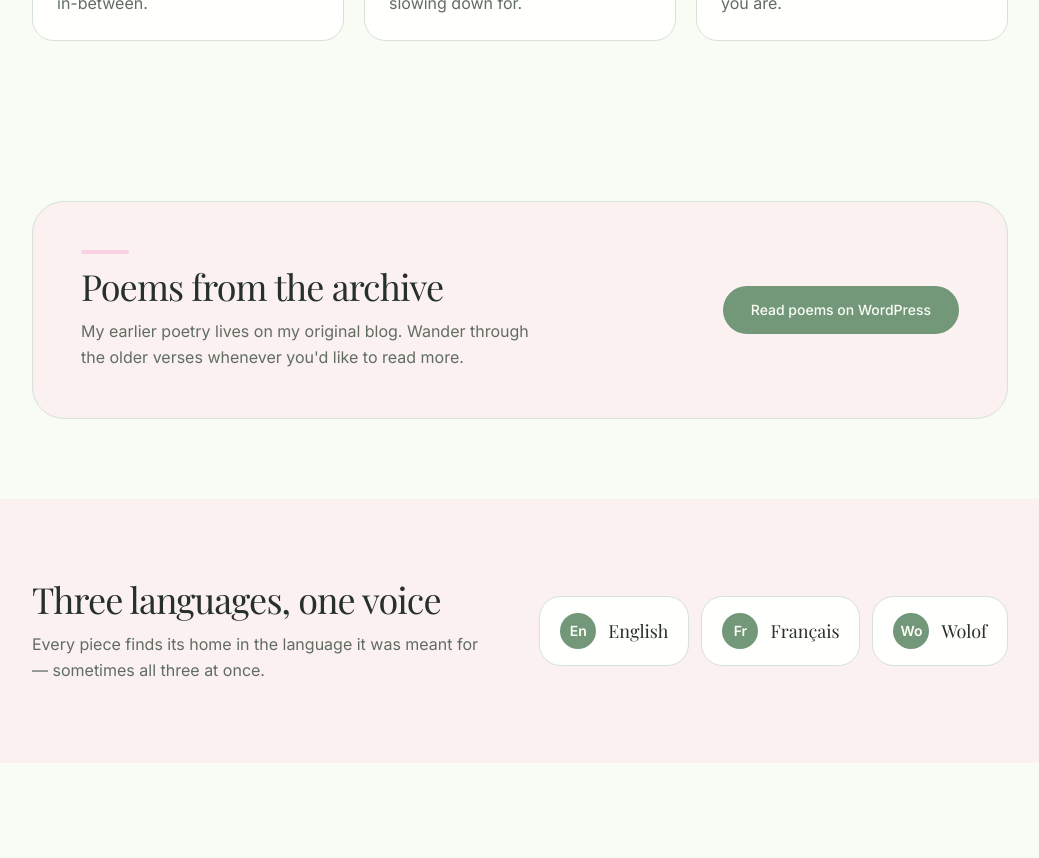
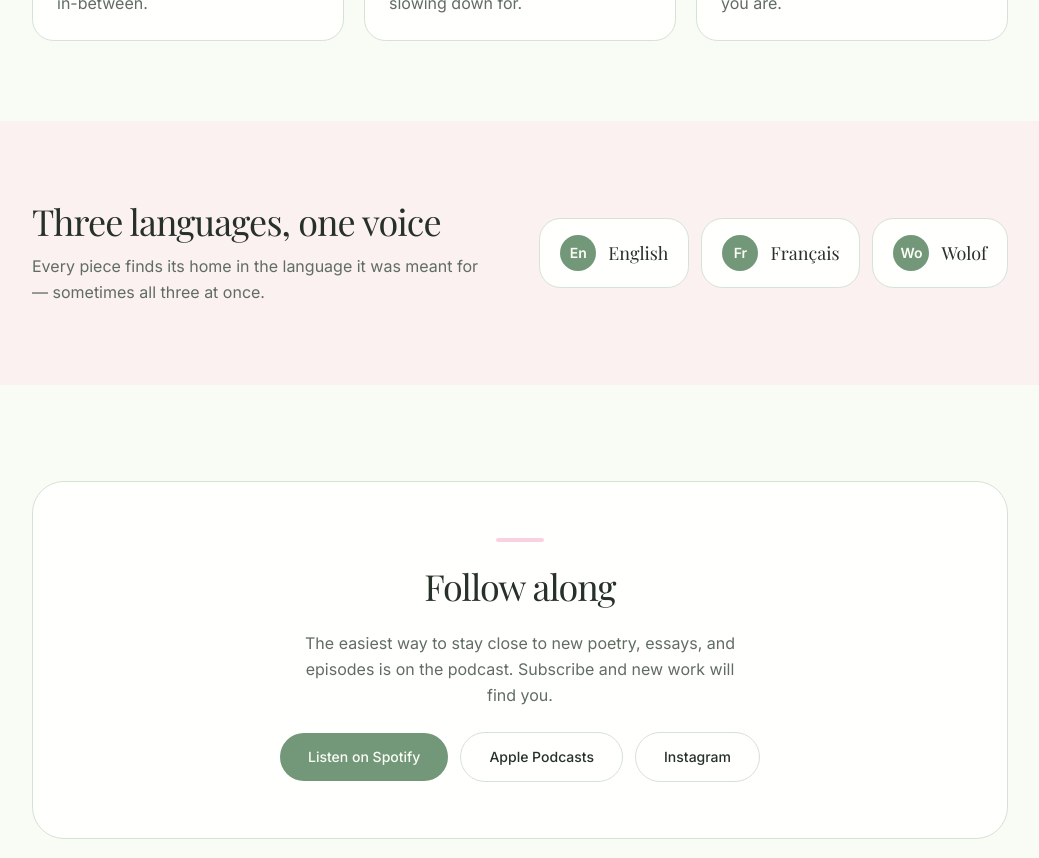
Before and after one commit to chabidiaw/Humayra-Blog, a Next.js app: page / in a window 1280 px wide. Shown: the part 840-1698 px from the top of the page, without its empty margins (120-1159 px from the left). Built offline with nearby package versions, Linux system fonts and the light colour scheme; a web font is replaced by a local one.

Commit message:
feat: remove PoemsArchive component and related section
V0-Chat-Id: qDg2U09NByY

```diff
--- a/app/page.tsx
+++ b/app/page.tsx
@@ -1,6 +1,5 @@
 import { SiteHero } from "@/components/site-hero"
 import { WhatIShare } from "@/components/what-i-share"
-import { PoemsArchive } from "@/components/poems-archive"
 import { Languages } from "@/components/languages"
 import { Follow } from "@/components/follow"
 
@@ -9,7 +8,6 @@ export default function Page() {
     <main className="min-h-screen bg-background text-foreground">
       <SiteHero />
       <WhatIShare />
-      <PoemsArchive />
       <Languages />
       <Follow />
       <footer className="border-t border-border">
--- a/components/poems-archive.tsx
+++ /dev/null
@@ -1,26 +0,0 @@
-export function PoemsArchive() {
-  return (
-    <section className="mx-auto max-w-5xl px-6 py-16 md:py-20">
-      <div className="flex flex-col gap-6 rounded-[2rem] border border-border bg-secondary/40 px-6 py-12 md:flex-row md:items-center md:justify-between md:px-12">
-        <div className="flex max-w-md flex-col gap-3">
-          <div className="h-1 w-12 rounded-full bg-accent" aria-hidden="true" />
-          <h2 className="font-serif text-3xl tracking-tight md:text-4xl">
-            Poems from the archive
-          </h2>
-          <p className="text-pretty leading-relaxed text-muted-foreground">
-            My earlier poetry lives on my original blog. Wander through the
-            older verses whenever you&apos;d like to read more.
-          </p>
-        </div>
-        <a
-          href="https://humayra23.wordpress.com"
-          target="_blank"
-          rel="noopener noreferrer"
-          className="inline-flex w-fit items-center gap-2 rounded-full bg-primary px-7 py-3.5 text-sm font-medium text-primary-foreground transition-opacity hover:opacity-90"
-        >
-          Read poems on WordPress
-        </a>
-      </div>
-    </section>
-  )
-}
```
